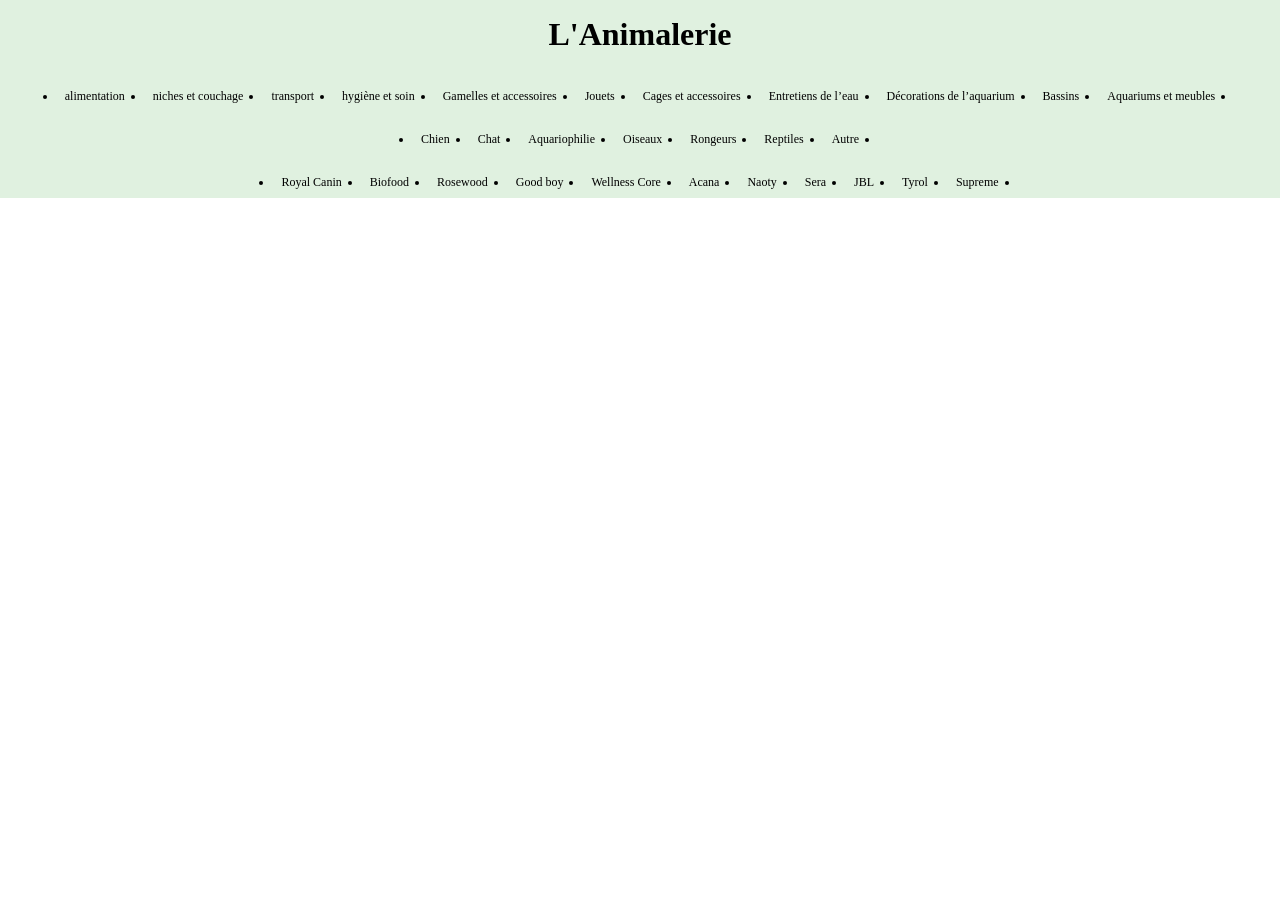
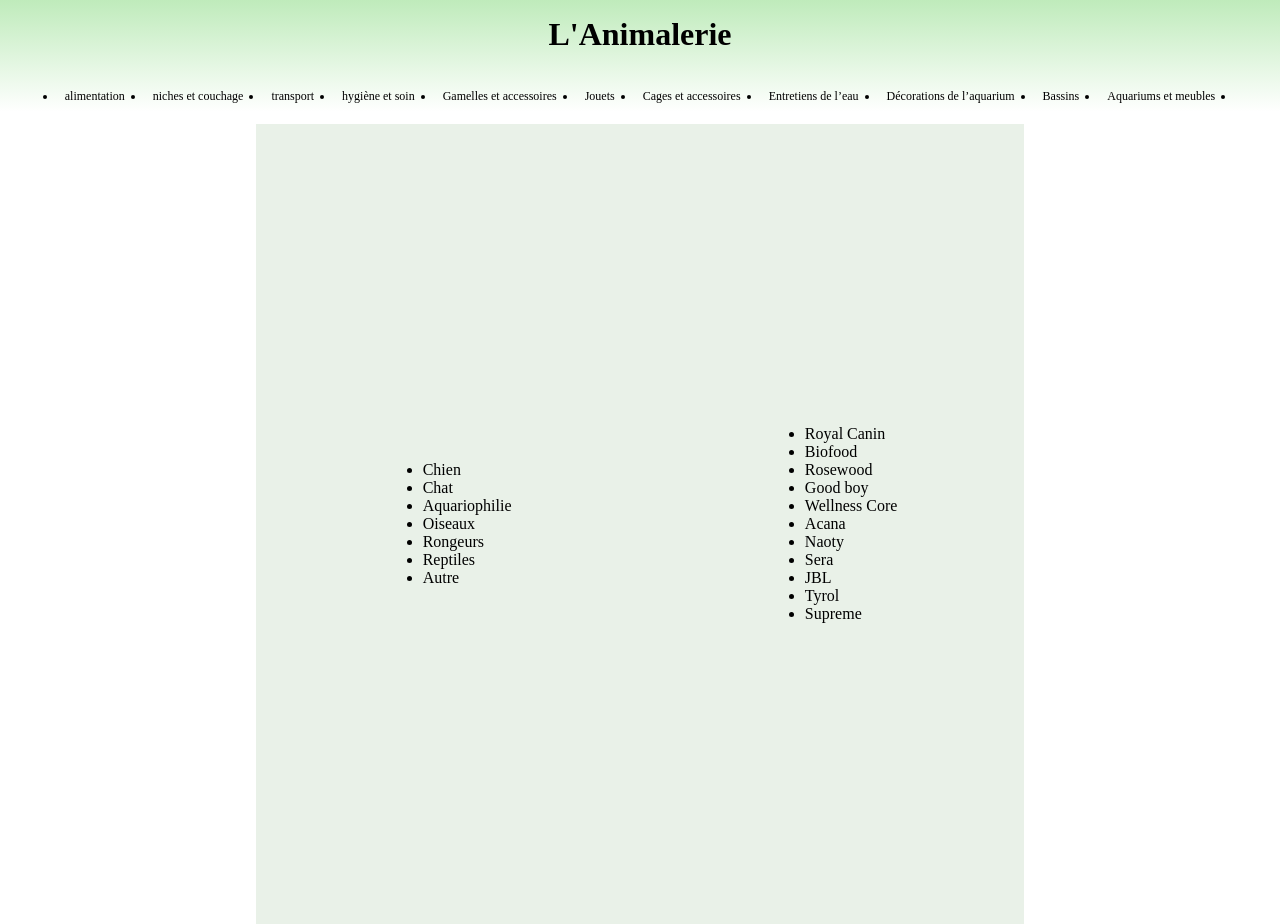
Before and after one commit to NabilAbde/TD_Revisions_php_Objet_Animalerie, a PHP site: page / in a window 1280 px wide. Before the commit the page ends 198 px from the top, so only its background shows below. Run offline with PHP 8.4, Linux system fonts and the light colour scheme.

Commit message:
in progress

```diff
--- a/index.php
+++ b/index.php
@@ -17,11 +17,10 @@
     <header>
         <h1>L'Animalerie</h1>
         <?php include("view/vueCategory.php"); ?>
+    </header>
+    <section>
         <?php include("view/vueAnimal.php"); ?>
         <?php include("view/vueBrand.php"); ?>
+    </section>
 </body>
-</header>
-
-
-
 </html>
--- a/style/style.css
+++ b/style/style.css
@@ -3,7 +3,7 @@ body{
 }
 
 header{
-    background-color: rgb(224, 241, 224);
+    background: linear-gradient(#bfebbb, #9198e500);
 }
 
 h1{
@@ -13,13 +13,23 @@ h1{
     padding: 16px;
 }
 
-ul{
+header ul{
     font-size: 12px;
     display: flex;
     justify-content: center;
 }
 
-li{
+header ul li{
     padding: 8px;
     padding-right: 20px;
 }
+
+section{
+    margin-right: 20% ;
+    margin-left: 20% ;
+    background-color: rgb(233, 241, 232);
+    height: 50em;
+    display:flex;
+    align-items: center;
+    justify-content: space-around;
+}
--- a/view/vueAnimal.php
+++ b/view/vueAnimal.php
@@ -4,5 +4,4 @@
     ?>
         <li><?php echo $oneAnimal; ?></li>
     <?php endforeach; ?>
-    <li></li>
 </ul>
--- a/view/vueBrand.php
+++ b/view/vueBrand.php
@@ -6,5 +6,4 @@
         <li><?php echo $listBrand; ?></li>
 
     <?php endforeach; ?>
-    <li></li>
 </ul>
```
